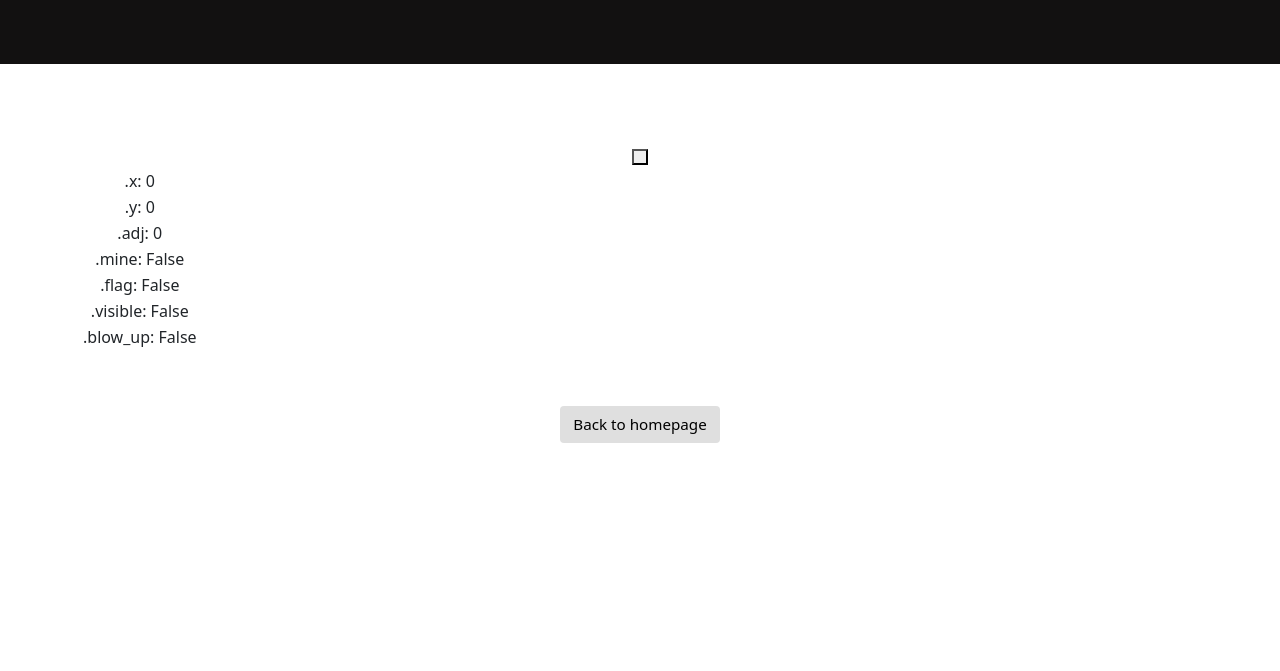
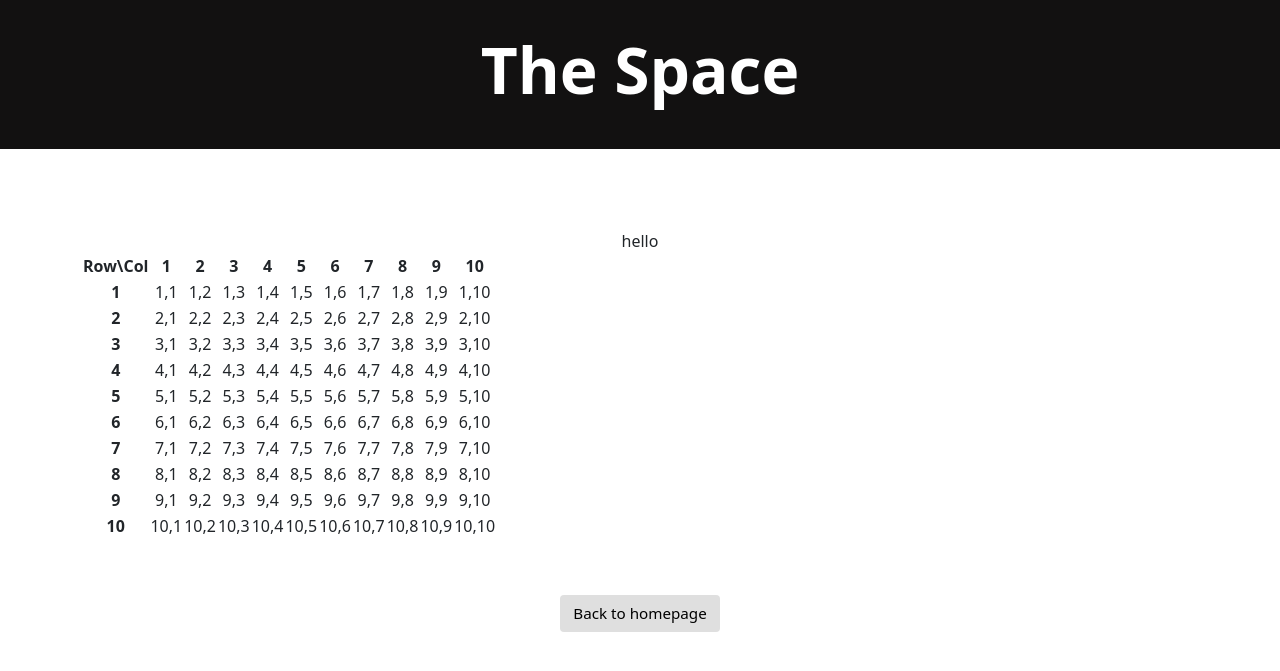
Before and after one commit to frankobjank/cs50_final_project, a Flask app: page /minesweeper in a window 1280 px wide. Shown: the top 671 px of the page. Run offline with Flask 3, Linux system fonts and the light colour scheme.

Commit message:
adding minesweeper.js file to static

```diff
--- a/app.py
+++ b/app.py
@@ -44,7 +44,10 @@ def minesweeper():
 
     else:
 
-        squares = mstate.squares
-        # squares_JSON = fl.jsonify(mstate.squares)
-        one_square = squares[(0, 0)]
-        return fl.render_template("minesweeper.html", squares=mstate.squares, width=mstate.width, height=mstate.height, one_square=one_square)
+        squares_JSON = fl.jsonify([s.serialize() for s in mstate.squares.values()])
+        print(squares_JSON.get_json())
+        return fl.render_template("minesweeper.html", squares=squares_JSON, width=mstate.width, height=mstate.height)
+
+
+# template for button once things are established
+# <!-- <button onclick="checkSquare()" class="square" name="b" id="{{ }}"></button> -->
--- a/minesweeper.py
+++ b/minesweeper.py
@@ -9,7 +9,6 @@ class Square:
     def __init__(self, x, y):
         self.x = x
         self.y = y
-        self.point = Point(x, y)
         self.adj = 0 # adj to mines number
         self.mine = False
         self.flag = False
@@ -20,6 +19,16 @@ class Square:
     def __repr__(self):
         return f"Square at ({self.x}, {self.y}), mine = {self.mine}, adj = {self.adj}"
 
+
+    def serialize(self):
+        # Can get x, y from index.
+        # Only need to send adj, flag, vis
+
+        return {
+            "adj": self.adj,
+            "flag": self.flag,
+            "visible": self.visible
+        }
 
     # get number of adjacent mines but not mines themselves. Make sure it's in range i.e. .get()
     def get_adjacent_to_mines(self, state):
@@ -116,16 +125,15 @@ class State:
         # set dimensions based on difficulty
         self.set_difficulty(difficulty)
 
-        # create all squares
+        # create all squares - dict
         self.squares = {(x, y): Square(x, y) for y in range(self.height) for x in range(self.width)}
 
         # fixed_mines mines for debugging
         if fixed_mines == True:
             self.mines = set(
                 self.squares[(mine_coord)] for mine_coord in [
-                    (1, 2), (6, 4), (2, 3), (0, 5), (7, 5), (3, 6), (7, 6), (0, 7), (2, 7), (2, 9)
-                ]
-            )
+                    (1, 2), (6, 4), (2, 3), (0, 5), (7, 5),
+                    (3, 6), (7, 6), (0, 7), (2, 7), (2, 9)])
 
             for mine in self.mines:
                 self.squares[(mine.x, mine.y)].mine = True
@@ -155,5 +163,23 @@ class State:
         return Point(random.randrange(self.width), random.randrange(self.height))
 
 
+    def build_packet(self):
+        # Only need to return adj, list of indices of flags; visible squares
+        packet = {"adj": [], "flags": [], "visible": []}
+
+        for s in self.squares.values():
+            packet["adj"].append(s.adj)
+
+            if s.flag:
+                packet["flags"].append(1)
+            elif not s.flag:
+                packet["flags"].append(0)
+
+            if s.visible:
+                packet["flags"].append(1)
+
+
+
+
 # state = State()
 # state.create_board(difficulty="easy", fixed_mines=True)
--- /dev/null
+++ b/static/minesweeper.js
@@ -0,0 +1,72 @@
+document.addEventListener('DOMContentLoaded', function() {
+
+    // Insert the table into the DOM
+    n = document.querySelector('.t');
+    console.log(n);
+    document.getElementById('table-container').appendChild(createTable(10, 10));
+
+})
+
+function checkSquare() {
+    $.ajax({
+        dataType: 'json',
+        type: 'POST',
+        url: "minesweeper",
+        data: {"name": 'test'},
+        success: success
+    })
+
+    console.log("first element of square id " + document.querySelector('.square').id[0])
+}
+
+function success(){
+    console.log("square id " + document.querySelector('.square').id)
+}
+
+
+
+function createTable(rows, cols) {
+    // Create table element
+    const table = document.createElement('table');
+
+    // Create thead and add header row
+    const thead = document.createElement('thead');
+    const headerRow = document.createElement('tr');
+
+    // First header cell (Row\Col)
+    const firstHeaderCell = document.createElement('th');
+    firstHeaderCell.textContent = 'Row\\Col';
+    headerRow.appendChild(firstHeaderCell);
+
+    // Generate column headers
+    for (let col = 1; col <= cols; col++) {
+        const th = document.createElement('th');
+        th.textContent = col;
+        headerRow.appendChild(th);
+    }
+    thead.appendChild(headerRow);
+    table.appendChild(thead);
+
+    // Create tbody and generate table rows
+    const tbody = document.createElement('tbody');
+    for (let row = 1; row <= rows; row++) {
+        const tr = document.createElement('tr');
+
+        // Create the first column (row header)
+        const rowHeader = document.createElement('th');
+        rowHeader.textContent = row;
+        tr.appendChild(rowHeader);
+
+        // Create table data cells for each column in this row
+        for (let col = 1; col <= cols; col++) {
+            const td = document.createElement('td');
+            td.textContent = `${row},${col}`;
+            tr.appendChild(td);
+        }
+
+        tbody.appendChild(tr);
+    }
+    table.appendChild(tbody);
+
+    return table;
+}
--- a/static/styles.css
+++ b/static/styles.css
@@ -26,7 +26,6 @@ h1 {
 
 .card {
     width: 18rem;
-    height: fixed;
 }
 
 .nav {
--- a/templates/index.html
+++ b/templates/index.html
@@ -12,7 +12,7 @@
                     <h4 class="card-title">Minesweeper</h4>
                     <p class="card-text">Flag all the mines as quickly as possible.<br></p>
                 </div>
-                <!-- <img src="/static/minesweeper_screenshot.png" class="card-img-top" alt="Minesweeper screenshot"> -->
+                <img src="/static/minesweeper_screenshot.png" class="card-img-top" alt="Minesweeper screenshot">
             </a>
         </div>
     </div>
--- a/templates/layout.html
+++ b/templates/layout.html
@@ -17,13 +17,13 @@
         <!-- import css -->
         <link href="/static/styles.css" rel="stylesheet">
 
-        <!-- <title>The Space: {% block title %}{% endblock %}</title> -->
+        <title>The Space: {% block title %}{% endblock %}</title>
 
     </head>
 
     <body>
         <header>
-            <!-- <h1>The Space</h1> -->
+            <h1>The Space</h1>
         </header>
         {% if get_flashed_messages() %}
             <header>
--- a/templates/minesweeper.html
+++ b/templates/minesweeper.html
@@ -5,54 +5,9 @@
 {% endblock %}
 
 {% block main %}
-    <table class="minesweeper">
-        <thead>
+    <script src="/static/minesweeper.js"></script>
 
-        </thead>
-
-        <tbody class="board">
-            <button onclick="checkSquare()" class="square" name="b" id="{{ one_square.point }}"></button>
-            <tr>
-                <td>.x: {{ one_square.x }}</td>
-            </tr>
-            <tr>
-                <td>.y: {{ one_square.y }}</td>
-            </tr>
-            <tr>
-                <td>.adj: {{ one_square.adj }}</td>
-            </tr>
-            <tr>
-                <td>.mine: {{ one_square.mine }}</td>
-            </tr>
-            <tr>
-                <td>.flag: {{ one_square.flag }}</td>
-            </tr>
-            <tr>
-                <td>.visible: {{ one_square.visible }}</td>
-            </tr>
-            <tr>
-                <td>.blow_up: {{ one_square.blow_up }}</td>
-            </tr>
-        </tbody>
-    </table>
-
-    <script>
-        function checkSquare() {
-            $.ajax({
-                dataType: 'json',
-                type: 'POST',
-                url: "{{ url_for('minesweeper') }}",
-                data: {"name": 'test'},
-                success: success
-            })
-
-            console.log("first element of square id " + document.querySelector('.square').id[0])
-        }
-
-        function success(){
-            console.log("square id " + document.querySelector('.square').id)
-        }
-    </script>
+    <div id="table-container">hello</div>
 
     <div class="nav">
         <a href="/" class="btn-custom">Back to homepage</a>
```
